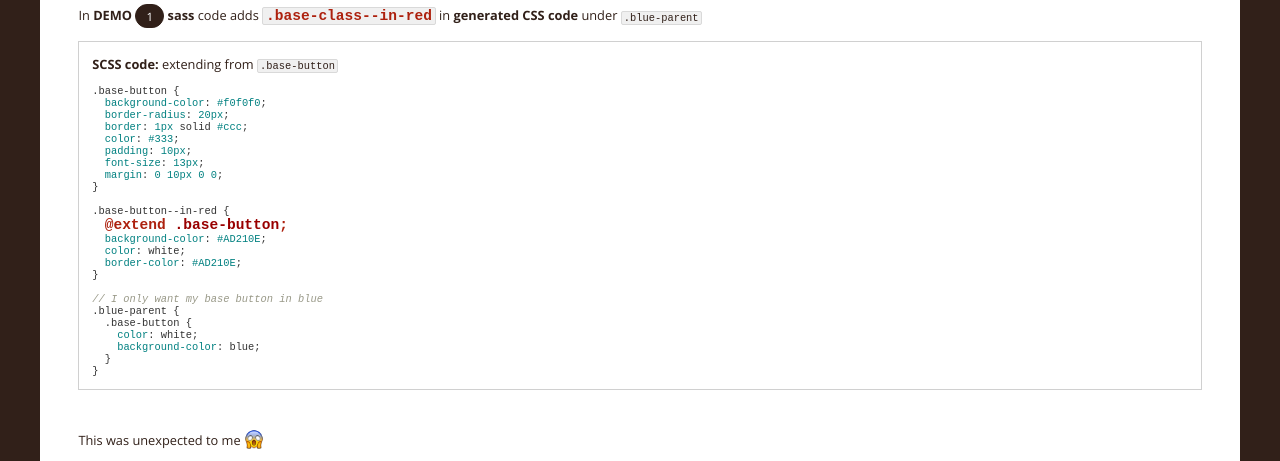
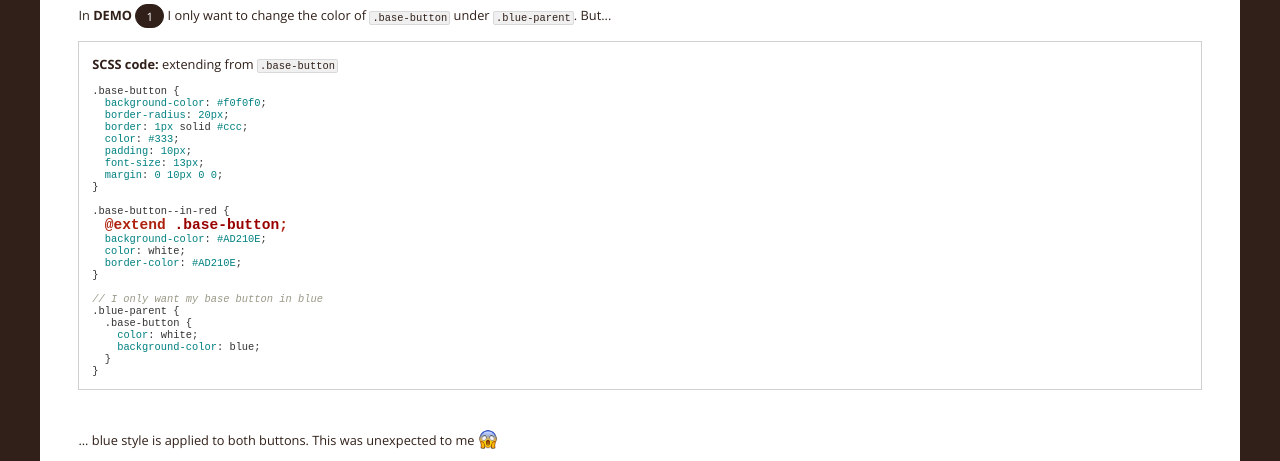
Before and after one commit to andresgutgon/sass-extend-demo, a plain HTML site: page index.html in a window 1280 px wide. Shown: the part 454-915 px from the top of the page. Drawn offline with nearby package versions, Linux system fonts and the light colour scheme; a script that the page names is missing.

Commit message:
More changes

```diff
--- a/index.html
+++ b/index.html
@@ -51,7 +51,7 @@
 
           <div class="intro__block">
             <h2>The problem:</h2>
-            <p>In <strong>DEMO</strong> <span class="demo-label">1</span> <strong>sass</strong> code adds <code class="code-tag red-class">.base-class--in-red</code> in <strong>generated CSS code</strong> under <code class="code-tag">.blue-parent</code></p>
+            <p>In <strong>DEMO</strong> <span class="demo-label">1</span> I only want to change the color of <code class="code-tag">.base-button</code> under <code class="code-tag">.blue-parent</code>. But...</p>
 <div class="highlight-code-wrapper">
   <p><strong>SCSS code:</strong> extending from <code class="code-tag">.base-button</code></p>
 <div class="highlight-code"><pre><code>
@@ -81,7 +81,7 @@
 }
 </code></pre></div>
 </div>
-          <p>This was unexpected to me <img src="images/scream.png" alt="Scream emoji" class="emoji"></p>
+          <p>... blue style is applied to both buttons. This was unexpected to me <img src="images/scream.png" alt="Scream emoji" class="emoji"></p>
 <div class="highlight-code-wrapper with-samuel">
   <p>Generated CSS code in <strong>DEMO 1</strong></p>
 <div class="highlight-code"><pre><code>
```
